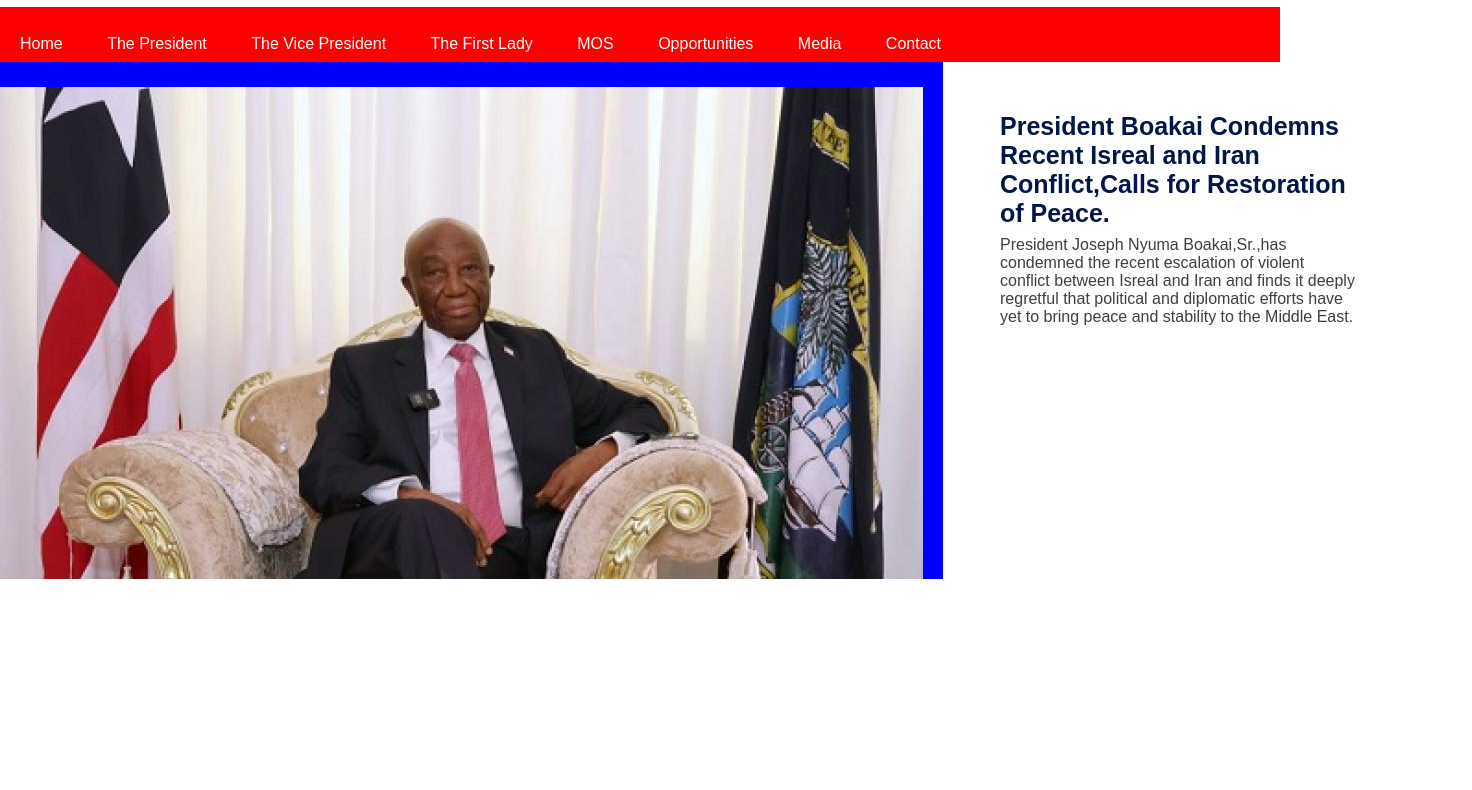
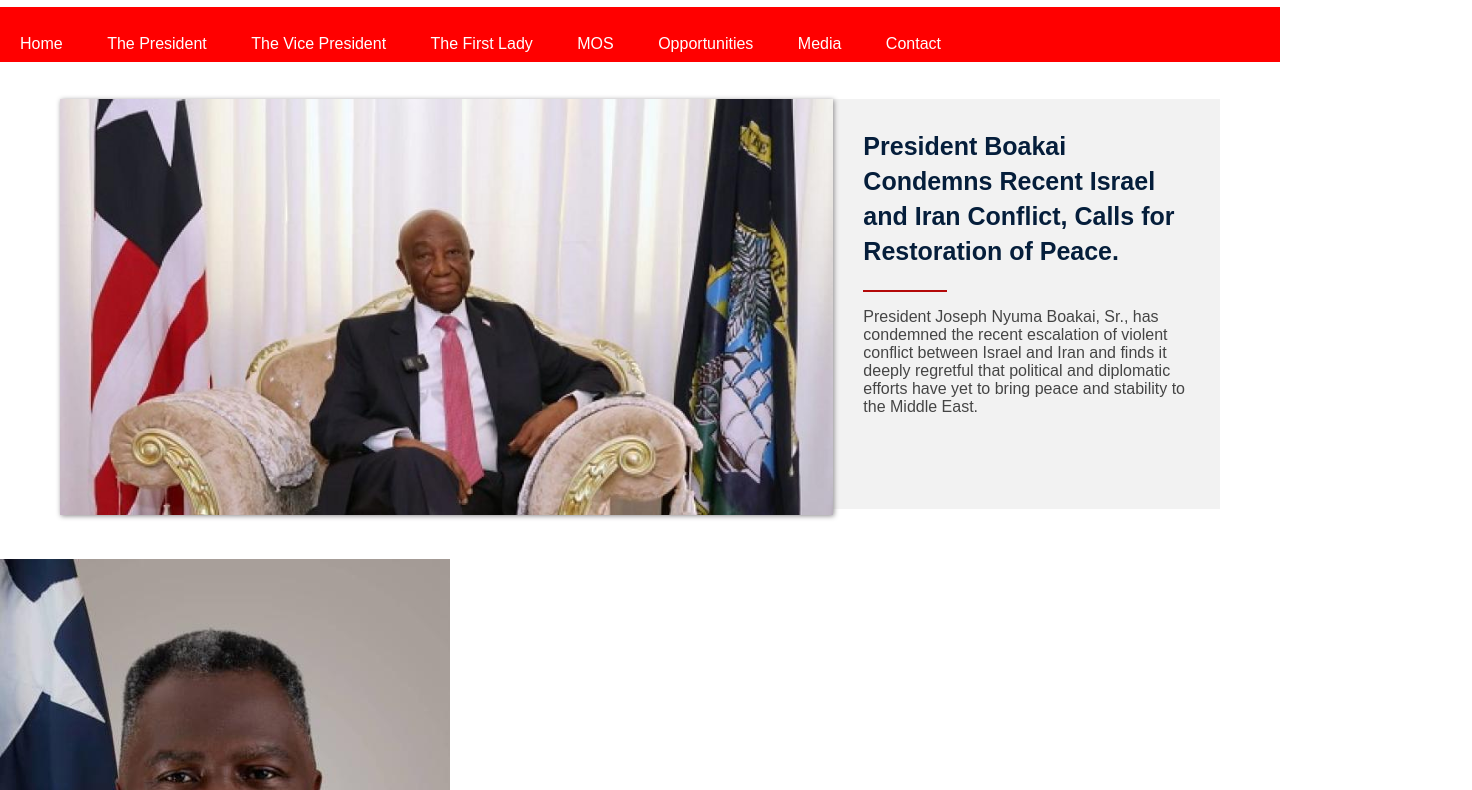
Before and after one commit to Yamahdavies/Orange_digital_center, a plain HTML site: page index.html in a window 1280 px wide. Shown: the part 223-1013 px from the top of the page, 1472 px wide, since content can reach past the window. Before the commit the page ends 802 px from the top, so only its background shows below. Drawn offline with Linux system fonts and the light colour scheme.

Commit message:
Orange digital Assessment

```diff
--- a/index.css
+++ b/index.css
@@ -1,5 +1,7 @@
 h1{
     text-align: center;
+    color:rgb(84, 83, 83)
+
 }
 header{
     background-color:  red;
@@ -19,7 +21,7 @@ header nav a{
     nav-left: 20px;
     margin-top:2px;
 }
-header nav{
+ header nav{
     text-align: left;
 }
 
@@ -27,9 +29,11 @@ header nav{
     display:block;
     margin:0 auto 20px;
     width:150px;
+    size:15px;
+    margin-bottom:10px;
 }
 
-.image{
+/* .image{
 
     margin-right:20px;
     margin-top:25px;
@@ -40,7 +44,7 @@ header nav{
     flex-direction:column;
     position:relative;
     background-color: blue;
-    Opacity:1px;
+    Opacity:0px;
 
 }
 
@@ -69,7 +73,7 @@ header nav{
     width:50%;
     font-size:16px;
 
-}
+}  */
 
 /* .inner-div h2{
     display:flex;
@@ -83,11 +87,79 @@ header nav{
     margin-left:50px;
 
 } */
-.outer-div {
+/* .outer-div {
     align-items:center;
     display:flex;
     /* background-color:rgb(255,255,255,0.5); */
-}
+    .main-container {
+        padding: 0 60px;
+      }
+
+      .main-container .top-div {
+        display: grid;
+        grid-template-columns: 2fr 1fr;
+        background: #f2f2f2;
+        width: 100%;
+        margin-top: 37px;
+        height: 410px;
+      }
+
+      .line {
+        border: 1.5px solid #b40909;
+        width: 25%;
+        margin: 10px 0;
+      }
+
+      .top-div .image-div {
+        height: 100%;
+        -webkit-box-shadow: 1px 1px 5px 0px rgba(140, 138, 140, 1);
+        -moz-box-shadow: 1px 1px 5px 0px rgba(140, 138, 140, 1);
+        box-shadow: 1px 1px 5px 0px rgba(140, 138, 140, 1);
+
+      }
+      .image-div img {
+        width: 100%;
+        height: 100%;
+        margin-right:20px;
+      }
+
+      .content-div {
+        padding: 0 30px;
+      }
+
+      .content-div .heading {
+        margin-top: 30px;
+        line-height: 35px;
+        font-size: 25px;
+        font-weight: 500px;
+        color: #051e3b;
+      }
+
+      .top-div p {
+        color: #454545;
+        font-weight: 400;
+      }
+ .person{
+
+    align-items:25px;
+
+ }
+ .person img{
+     margin-top:50px;
+     margin-right:20px
+
+ }
+ .person h3{
+    margin-left:65px;
+ }
+
+ .person p{
+    margin-left:100px;
+ }
+
+ .footer{
+    background-color: rgb(1, 1, 58);
+ }
 body{
     margin:0;
     font-family:Arial,sans-serif;
--- a/index.html
+++ b/index.html
@@ -4,6 +4,7 @@
     <meta charset="UTF-8">
     <meta name="viewport" content="width=device-width, initial-scale=1.0">
     <title>The Executive Mansion</title>
+    <link rel="stylesheet" href="https://cdnjs.cloudflare.com/ajax/libs/font-awesome/5.15.4/css/all.min.css">
     <link href="index.css" rel="stylesheet"
 </head>
 <body>
@@ -25,27 +26,72 @@
             <a href="#"></a>
         </nav>
     </header>
+             <main class="main-container">
+            <div class="top-div">
+              <div class="image-div shadow-lg">
+                <img src="Mr.President.jpg" alt="president photo" />
+              </div>
+              <div class="content-div">
+                <h2 class="heading">
+                  President Boakai Condemns Recent Israel and Iran Conflict, Calls for
+                  Restoration of Peace.
+                </h2>
+                <hr class="line" />
+                <p>
+                  President Joseph Nyuma Boakai, Sr., has condemned the recent
+                  escalation of violent conflict between Israel and Iran and finds it
+                  deeply regretful that political and diplomatic efforts have yet to
+                  bring peace and stability to the Middle East.
+                </p>
+              </div>
+            </div>
+          </main>
 
-    <div class="outer-div">
-        <div class="inner-div">
-            <img src="Mr.President.jpg" alt="Image" class="image">
+    </div>
+    <div class="person">
+        <img src="Mr.vice_president.jpg" alt="Mr.Vice President">
 
-            <h2>
-                President Boakai Condemns <br>
-                Recent Isreal and Iran <br>
-                Conflict,Calls for Restoration<br>
-                 of Peace.
-            </h2>
-            <P>
-                President Joseph Nyuma Boakai,Sr.,has <br>
-                condemned the recent escalation of violent <br>
-                conflict between Isreal and Iran and finds it deeply<br>
-                regretful that political and diplomatic efforts have <br>
-                yet to bring peace and stability to the Middle East.
-             </P>
+            <h3>Honourable Jeremiah Kpan Koung</h3>
+            <p>Vice President of Liberia
+        </p>
+
+
+    </div>
+    <footer class="footer">
+        <img src="Seal.jpg " class="Logo">
+        <p>
+            <h4>Ministry of State for Presidential Affairs</h4>
+            <p1>Executive Mansion <br>
+               P.O Box 9001 <br>
+               Capital Hill,Monrovia <br>
+               Republic of Liberia
+            </p1>
+        </p>
+        <ul class="icons">
+            <li><a href="#"><i class="fa-solid fa-envelope"></i></a></li>
+            <li><a href="#"><i class="fa-brands fa-twitter"></i></a></li>
+            <li><a href="facebook.svg"><i class="fa-brands fa-facebook"></i></a></li>
+
+        </ul>
+        <div class="menu">
+            <ul>
+                <li><a href="#"><i class="fa-solid fa-envelope"></i></a></li>
+                <li><a href="#"><i class="fa-brands fa-twitter"></i></a></li>
+                <li><a href="facebook.svg"><i class="fa-brands fa-facebook"></i></a></li>
+
+            </ul>
         </div>
 
-    </div>
+        <div class="men1">
+            <ul>
+                <li><a href="#"><i class="fa-solid fa-envelope"></i></a></li>
+                <li><a href="#"><i class="fa-brands fa-twitter"></i></a></li>
+                <li><a href="facebook.svg"><i class="fa-brands fa-facebook"></i></a></li>
+            </ul>
+        </div>
 
+
+
+    </footer>
 </body>
 </html>
```
Also changed, not shown: Mr.vice_president.jpg (added), facebook.svg (added).
